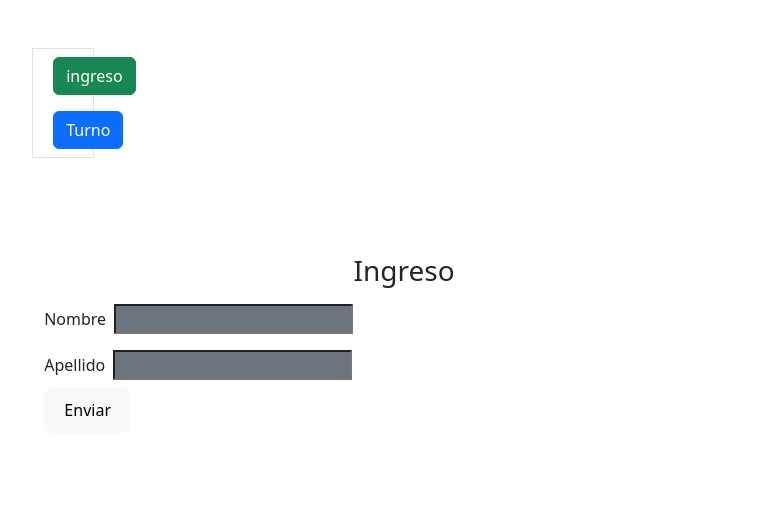
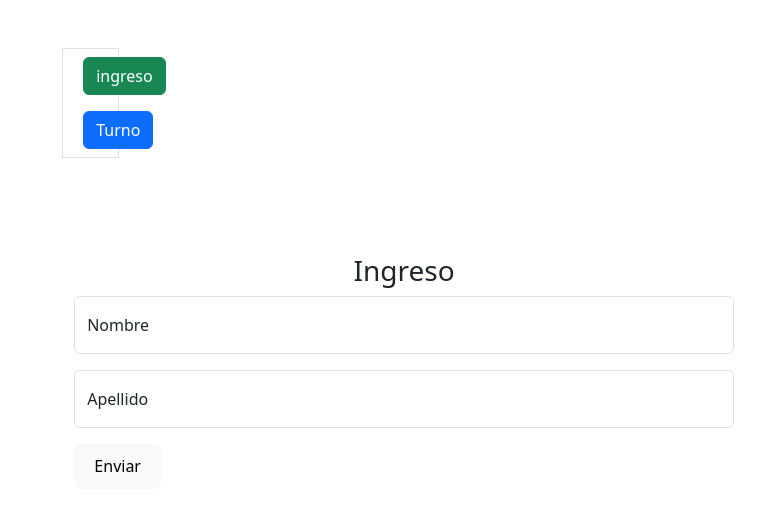
Before and after one commit to Condebasura/PracticasReact, a React (Vite) app: page / in a window 1280 px wide. Shown: the top 510 px of the page, without its empty margins (284-1049 px from the left). Built offline with nearby package versions, Linux system fonts and the light colour scheme.

Commit message:
continuando con las pruebas y el backend

```diff
--- a/src/App.tsx
+++ b/src/App.tsx
@@ -28,14 +28,14 @@ return(<>
 {Tipos === 'Ingreso' &&( <Formulario
 titulo='Ingreso'
 
-className='bg bg-secondary m-2'
+
 campos={['Nombre', 'Apellido']}
 
 
 />)}
 {Tipos === 'Turno' &&( <Formulario
 titulo='Turno'
-className='bg bg-danger m-2'
+
 campos={['Nombre', 'Apellido', 'DNI']}
 
 
--- a/src/components/Form.tsx
+++ b/src/components/Form.tsx
@@ -9,14 +9,13 @@ import { useState } from "react";
 
 type FormProps={
     titulo: string;
-    className:string;
     campos: string[];
 
 
 }
 
 
-export default function Formulario({titulo , className , campos}: FormProps){
+export default function Formulario({titulo  , campos}: FormProps){
     // Record pertenece a TypeScript y dice: 'mi objeto tiene clave de tipo string y  valores de tipo string'
 const [valores , setValores] = useState<Record<string, string>>({});
 
@@ -59,7 +58,6 @@ const handleSubmit = async (e: React.FormEvent)  =>{
 
             <Inputs
             name={campo}
-            className={className}
             value={valores[campo] || ''}
             onChange={(e)=> handleChange(campo, e)}
             />
--- a/src/components/Inputs.tsx
+++ b/src/components/Inputs.tsx
@@ -1,21 +1,26 @@
 type Props = {
     name: string;
-    className: string;
     value: string;
+
    onChange:(value: string) => void;
 
 
 }
-export default function Inputs ({name , className , value , onChange }:Props){
+export default function Inputs ({name  , value , onChange }:Props){
     return (
     <>
-    <label>
+    <div className="form-floating mb-3">
+
+     <input  className="form-control" id="floatingInput" placeholder="name@example.com"
+      value={value}
+
+      onChange={(e)  => onChange(e.target.value)}
+      />
+
+    <label htmlFor="floatingInput">
      {name}
-     <input className={className}
-      value={value}
-      onChange={(e)  => onChange(e.target.value)}
-     />
     </label>
+      </div>
 
     </>
 )}
```
